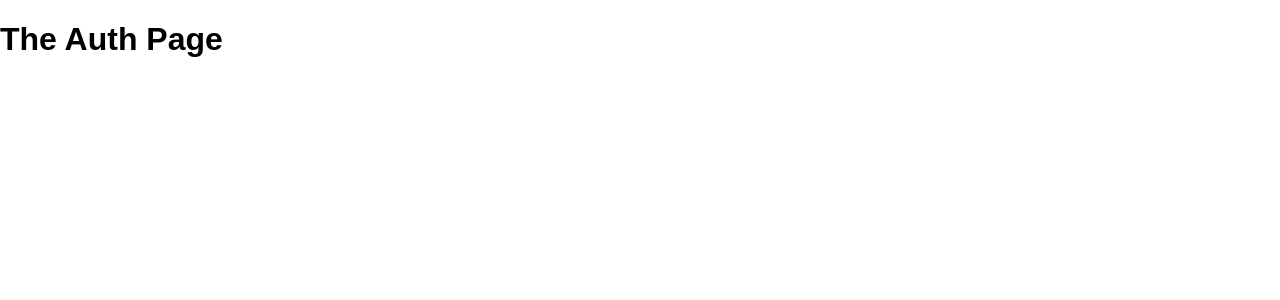
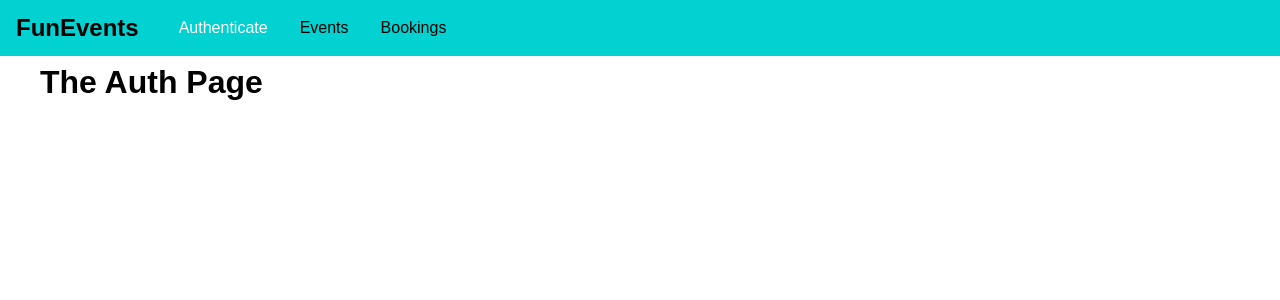
Before and after one commit to stephaniie2/MGRN-EventBooking, a React (Create React App) app in the folder frontend/: page /auth in a window 1280 px wide. Shown: the top 300 px of the page. Built offline with nearby package versions, Linux system fonts and the light colour scheme; the HTML template or start-up script is replaced by a standard one.

Commit message:
React - Adding a Navbar

```diff
--- a/frontend/src/App.css
+++ b/frontend/src/App.css
@@ -0,0 +1,4 @@
+.main-content {
+  margin: 4rem 2.5rem;
+
+}
--- a/frontend/src/App.js
+++ b/frontend/src/App.js
@@ -4,18 +4,24 @@
 import AuthPage from './pages/Auth';
 import EventsPage from './pages/Events';
 import BookingsPage from './pages/Bookings';
+import MainNavigation from './components/Navigation/MainNavigation';
 
 import './App.css';
 
 function App() {
   return (
     <BrowserRouter>
+      <React.Fragment>
+        <MainNavigation />
+        <main className="main-content">
           <Switch>
             <Redirect from="/" to="/auth" exact />
             <Route path="/auth" component={AuthPage} />
             <Route path="/events" component={EventsPage} />
             <Route path="/bookings" component={BookingsPage} />
           </Switch>
+        </main>
+      </React.Fragment>
     </BrowserRouter>
   );
 }
--- /dev/null
+++ b/frontend/src/components/Navigation/MainNavigation.css
@@ -0,0 +1,42 @@
+.main-navigation {
+  position: fixed;
+  left: 0;
+  top: 0;
+  width: 100%;
+  height: 3.5rem;
+  background: #01d1d1;
+  padding: 0 1rem;
+  display: flex;
+  align-items: center;
+}
+
+.main-navigation__logo h1 {
+  margin: 0;
+  font-size: 1.5rem;
+}
+
+.main-navigation__items {
+  margin-left: 1.5rem;
+}
+
+.main-navigation__items ul {
+  display: flex;
+  list-style: none;
+  padding: 0;
+  margin: 0;
+}
+
+.main-navigation__items li {
+  margin: 0 1rem;
+}
+
+.main-navigation__items a {
+  text-decoration: none;
+  color: #000;
+}
+
+.main-navigation__items a:hover,
+.main-navigation__items a:active,
+.main-navigation__items a.active {
+  color: #fff;
+}
--- /dev/null
+++ b/frontend/src/components/Navigation/MainNavigation.js
@@ -0,0 +1,27 @@
+import React from 'react';
+import { NavLink } from 'react-router-dom';
+
+import './MainNavigation.css';
+
+const MainNavigation = props => (
+  <header className="main-navigation">
+    <div className="main-navigation__logo">
+      <h1>FunEvents</h1>
+    </div>
+    <nav className="main-navigation__items">
+      <ul>
+        <li>
+          <NavLink to="/auth">Authenticate</NavLink>
+        </li>
+        <li>
+          <NavLink to="/events">Events</NavLink>
+        </li>
+        <li>
+          <NavLink to="/bookings">Bookings</NavLink>
+        </li>
+      </ul>
+    </nav>
+  </header>
+);
+
+export default MainNavigation;
```
Lines whose indentation alone changed are shown as unchanged.
